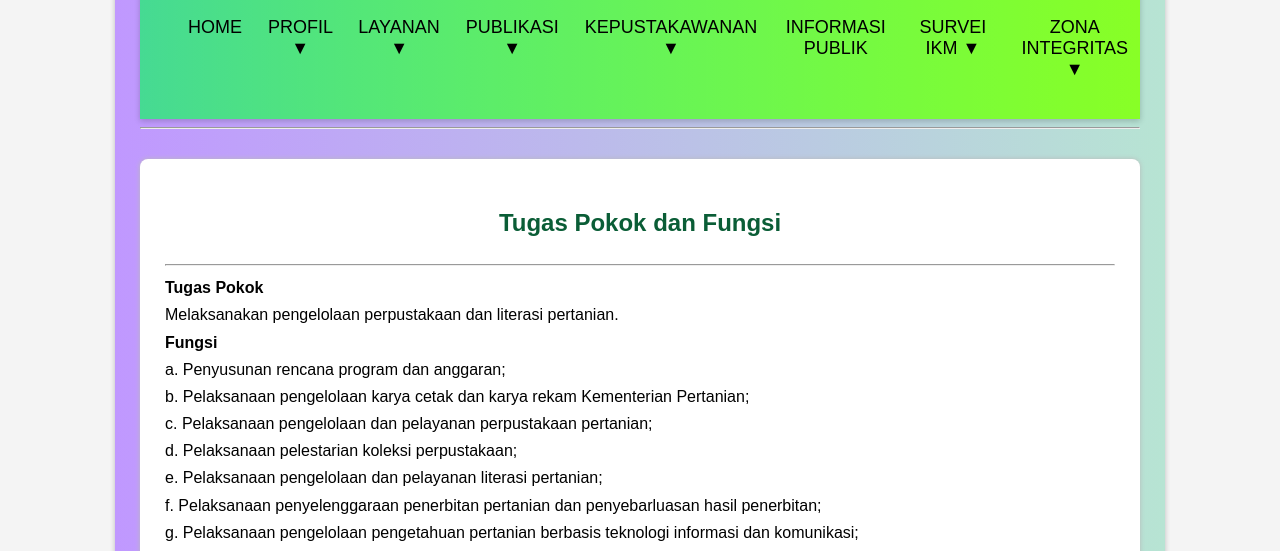
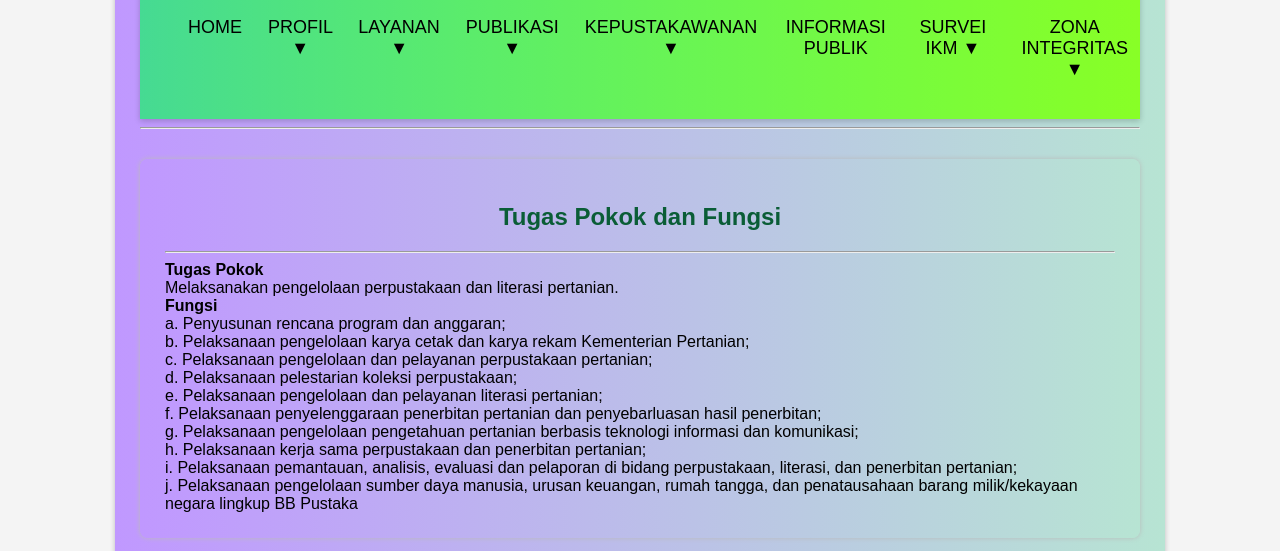
Before and after one commit to resyen04-hub/pustakamagang, a plain HTML site: page tugas_pokok_dan_fungsi.html in a window 1280 px wide. Shown: the part 249-800 px from the top of the page. Drawn offline with Linux system fonts and the light colour scheme.

Commit message:
Add files via upload

```diff
--- a/tugas_pokok_dan_fungsi.html
+++ b/tugas_pokok_dan_fungsi.html
@@ -7,21 +7,11 @@
   <link rel="stylesheet" href="style.css">
 </head>
 <body>
-<section id="home">
+<section>
   <div id="header-container"></div>
 
 <main>
-    <section id="Tugas Pokok dan Fungsi" style="
-    background:white;
-    max-width:1000px;
-    margin:30px auto;
-    padding:25px;
-    border-radius:8px;
-    box-shadow:0 0 5px #bbb;
-    font-family:Arial;
-    line-height:1.7;
-">
-    <h2 style="text-align:center; color:#0a5d36;">Tugas Pokok dan Fungsi</h2>
+<section>    <h2 style="text-align:center; color:#0a5d36;">Tugas Pokok dan Fungsi</h2>
     <hr>
    <b> Tugas Pokok</b><br>
 Melaksanakan pengelolaan perpustakaan dan literasi pertanian.<br>
@@ -41,5 +31,6 @@ j. Pelaksanaan pengelolaan sumber daya manusia, urusan keuangan, rumah tangga, d
   <div id="footer-container"></div>
 
   <script src="script.js"></script>
+  </section>
 </body>
 </html>
```
Also changed, not shown: index.html (+2 -1 lines), koleksi_dan_layanan.html (+2 -1 lines), resensi_buku.html (+2 -2 lines), sejarah.html (+3 -12 lines), struktur_organisasi.html (+3 -12 lines), visi_dan_misi.html (+2 -11 lines).
